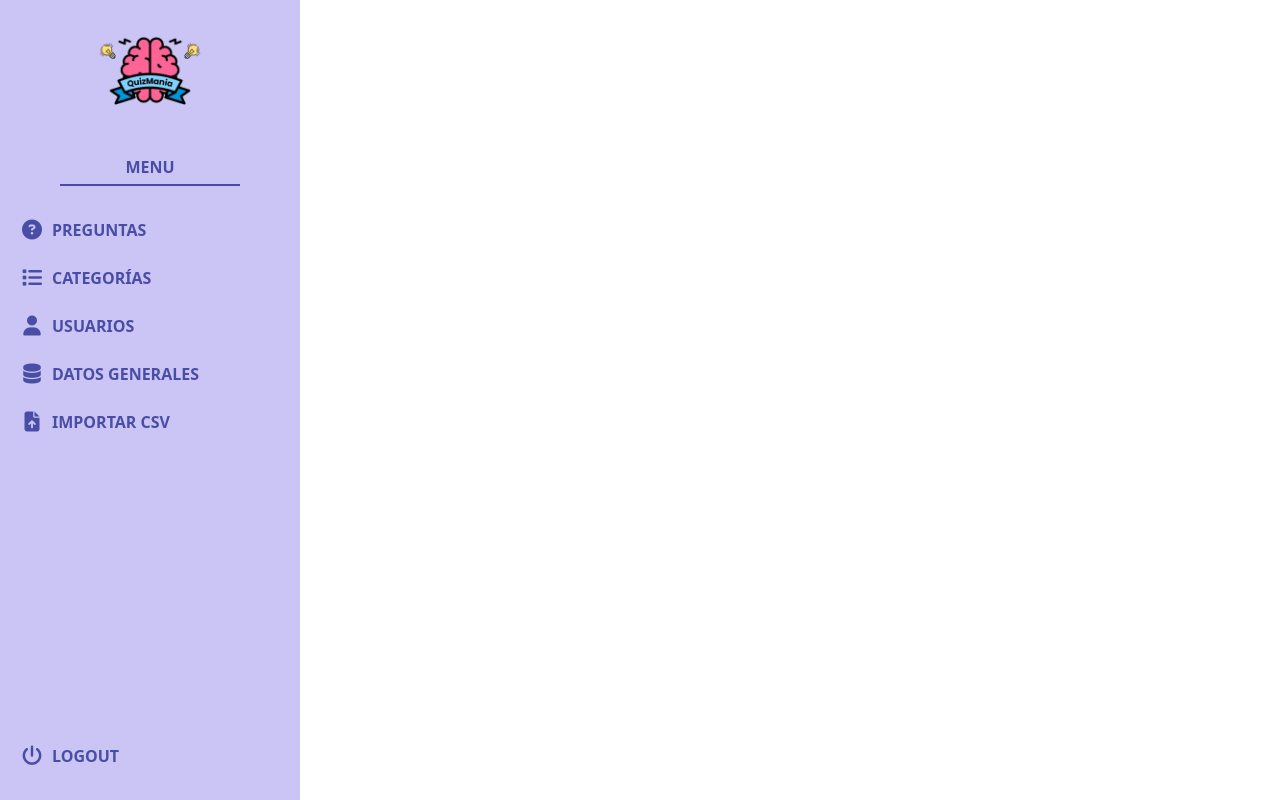
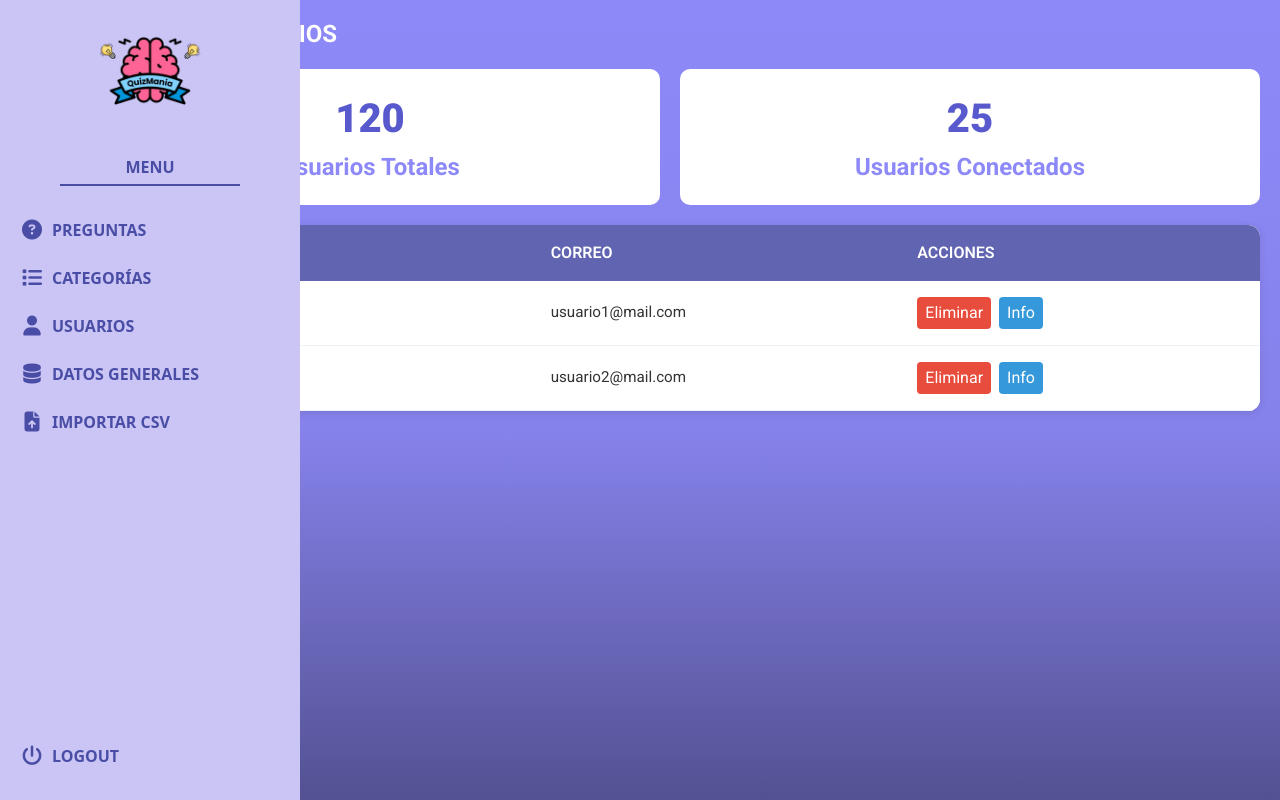
Before and after one commit to AntonioLC32/Proyecto-DAW, a Vue app in the folder quizmania/: page /usuarios in a window 1280 px wide. Built offline with nearby package versions, Linux system fonts and the light colour scheme.

Commit message:
comienzo usuarios

```diff
--- a/quizmania/src/router/index.js
+++ b/quizmania/src/router/index.js
@@ -9,7 +9,7 @@ import Register from "../views/Auth/Register.vue";
 import Admin from "../views/Admin/Admin.vue";
 import Quizmania from "../views/Quizmania.vue";
 import Preguntas from "../views/admin/Preguntas.vue";
-
+import Usuarios from "../views/admin/Usuarios.vue";
 
 const routes = [
   {
@@ -56,7 +56,12 @@ const routes = [
     path: "/preguntas",
     name: "Preguntas",
     component: Preguntas,
-  }
+  },
+  {
+    path: "/usuarios",
+    name: "Usuarios",
+    component: Usuarios,
+  },
 ];
 
 // Crear el router
--- a/quizmania/src/views/Admin/Usuarios.vue
+++ b/quizmania/src/views/Admin/Usuarios.vue
@@ -0,0 +1,253 @@
+<template>
+  <div class="usuarios">
+    <h1 class="titulo-usuarios">GESTIÓN DE USUARIOS</h1>
+
+    <div class="num-usuarios">
+      <div class="total-usuarios">
+        <span>{{ totalUsuarios }}</span> Usuarios Totales
+      </div>
+      <div class="usuarios-conectados">
+        <span>{{ usuariosConectados }}</span> Usuarios Conectados
+      </div>
+    </div>
+
+    <section class="tabla">
+      <Table :headers="headers" :rows="rows" @info="abrirPopup" />
+    </section>
+
+    <div v-if="popupVisible" class="popup-backdrop" @click.self="cerrarPopup">
+      <div class="popup" @click.stop>
+        <span class="close" @click="cerrarPopup">&times;</span>
+        <div class="popup-content">
+          <div class="popup-text">
+            <h2>{{ usuarioSeleccionado.user }}</h2>
+            <p>{{ usuarioSeleccionado.correo }}</p>
+            <p>Victorias: {{ usuarioSeleccionado.victorias }}</p>
+            <p>Derrotas: {{ usuarioSeleccionado.derrotas }}</p>
+            <p>Ranking: {{ usuarioSeleccionado.ranking }}</p>
+          </div>
+          <img
+            :src="usuarioSeleccionado.imagen"
+            :alt="usuarioSeleccionado.user"
+            class="popup-img"
+          />
+        </div>
+      </div>
+    </div>
+  </div>
+</template>
+
+<script>
+import Table from "./Table.vue";
+
+export default {
+  name: "Usuarios",
+  components: {
+    Table,
+  },
+  data() {
+    return {
+      totalUsuarios: 120,
+      usuariosConectados: 25,
+      headers: [
+        { key: "id", label: "ID" },
+        { key: "user", label: "USER" },
+        { key: "correo", label: "CORREO" },
+        { key: "acciones", label: "ACCIONES" },
+      ],
+      rows: [
+        {
+          id: 1,
+          user: "Usuario 1",
+          correo: "usuario1@mail.com",
+          victorias: "37",
+          derrotas: "12",
+          puntos: "400",
+          ranking: "1",
+          imagen:
+            "https://static-00.iconduck.com/assets.00/profile-default-icon-2048x2045-u3j7s5nj.png",
+          acciones: {
+            editar: false,
+            eliminar: true,
+            info: true,
+          },
+        },
+        {
+          id: 2,
+          user: "Usuario 2",
+          correo: "usuario2@mail.com",
+          victorias: "25",
+          derrotas: "8",
+          puntos: "300",
+          ranking: "2",
+          imagen:
+            "https://static-00.iconduck.com/assets.00/profile-default-icon-2048x2045-u3j7s5nj.png",
+          acciones: {
+            editar: false,
+            eliminar: true,
+            info: true,
+          },
+        },
+      ],
+      popupVisible: false,
+      usuarioSeleccionado: {},
+    };
+  },
+  methods: {
+    abrirPopup(usuario) {
+      this.usuarioSeleccionado = { ...usuario };
+      this.popupVisible = true;
+    },
+    cerrarPopup() {
+      this.popupVisible = false;
+    },
+  },
+};
+</script>
+
+<style scoped>
+.usuarios {
+  margin-left: 60px;
+  background: linear-gradient(to bottom, #8d89f8 0%, #8682eb 54%, #535192 100%);
+  min-height: 100vh;
+  padding: 20px;
+  color: #333;
+  font-family: Roboto, sans-serif;
+  width: calc(100% - 60px);
+}
+
+.titulo-form,
+.titulo-usuarios {
+  font-size: 24px;
+  margin-bottom: 20px;
+  color: #333;
+  text-align: left;
+  font-weight: bold;
+}
+
+.titulo-usuarios {
+  color: #fff;
+}
+
+.num-usuarios {
+  display: flex;
+  justify-content: space-between;
+  gap: 20px;
+}
+
+.total-usuarios,
+.usuarios-conectados {
+  text-align: center;
+  flex: 1;
+  padding: 20px;
+  border-radius: 10px;
+  font-size: 24px;
+  font-weight: bold;
+  color: #8d89f8;
+  background-color: #fff;
+}
+
+.total-usuarios span,
+.usuarios-conectados span {
+  display: block;
+  font-size: 40px;
+  font-weight: 900;
+  color: #5759cd;
+}
+
+.tabla {
+  margin-top: 20px;
+}
+
+@keyframes fadeIn {
+  from {
+    opacity: 0;
+    transform: translate(-50%, -50%) scale(0.7);
+  }
+  to {
+    opacity: 1;
+    transform: translate(-50%, -50%) scale(1);
+  }
+}
+
+.popup-backdrop {
+  position: fixed;
+  top: 0;
+  left: 0;
+  width: 100%;
+  height: 100%;
+  background-color: rgba(0, 0, 0, 0.5);
+  z-index: 999;
+  display: flex;
+  justify-content: center;
+  align-items: center;
+  animation: backdropFadeIn 0.3s ease-out;
+}
+
+@keyframes backdropFadeIn {
+  from {
+    opacity: 0;
+  }
+  to {
+    opacity: 1;
+  }
+}
+
+.popup {
+  position: fixed;
+  top: 50%;
+  left: 50%;
+  transform: translate(-50%, -50%);
+  background: white;
+  padding: 30px;
+  border-radius: 12px;
+  box-shadow: 0 10px 30px rgba(0, 0, 0, 0.15);
+  width: 500px;
+  max-width: 90%;
+  z-index: 1000;
+  animation: fadeIn 0.3s cubic-bezier(0.25, 0.1, 0.25, 1);
+  border: 1px solid rgba(108, 92, 231, 0.2);
+}
+
+.popup-content {
+  display: flex;
+  align-items: center;
+  justify-content: space-between;
+  gap: 20px;
+}
+
+.popup-text {
+  flex: 1;
+  text-align: left;
+}
+
+.popup-img {
+  width: 200px;
+  height: 200px;
+  border-radius: 50%;
+  object-fit: cover;
+}
+
+.popup-content h2 {
+  color: #4a4aa6;
+  font-size: 20px;
+  margin-bottom: 20px;
+  border-bottom: 2px solid rgba(108, 92, 231, 0.1);
+  padding-bottom: 10px;
+}
+
+.close {
+  position: absolute;
+  right: 0;
+  top: -2px;
+  right: 8px;
+  cursor: pointer;
+  font-size: 24px;
+  color: #888;
+  transition: color 0.3s ease;
+}
+
+.close:hover {
+  color: #6c5ce7;
+}
+</style>
```
